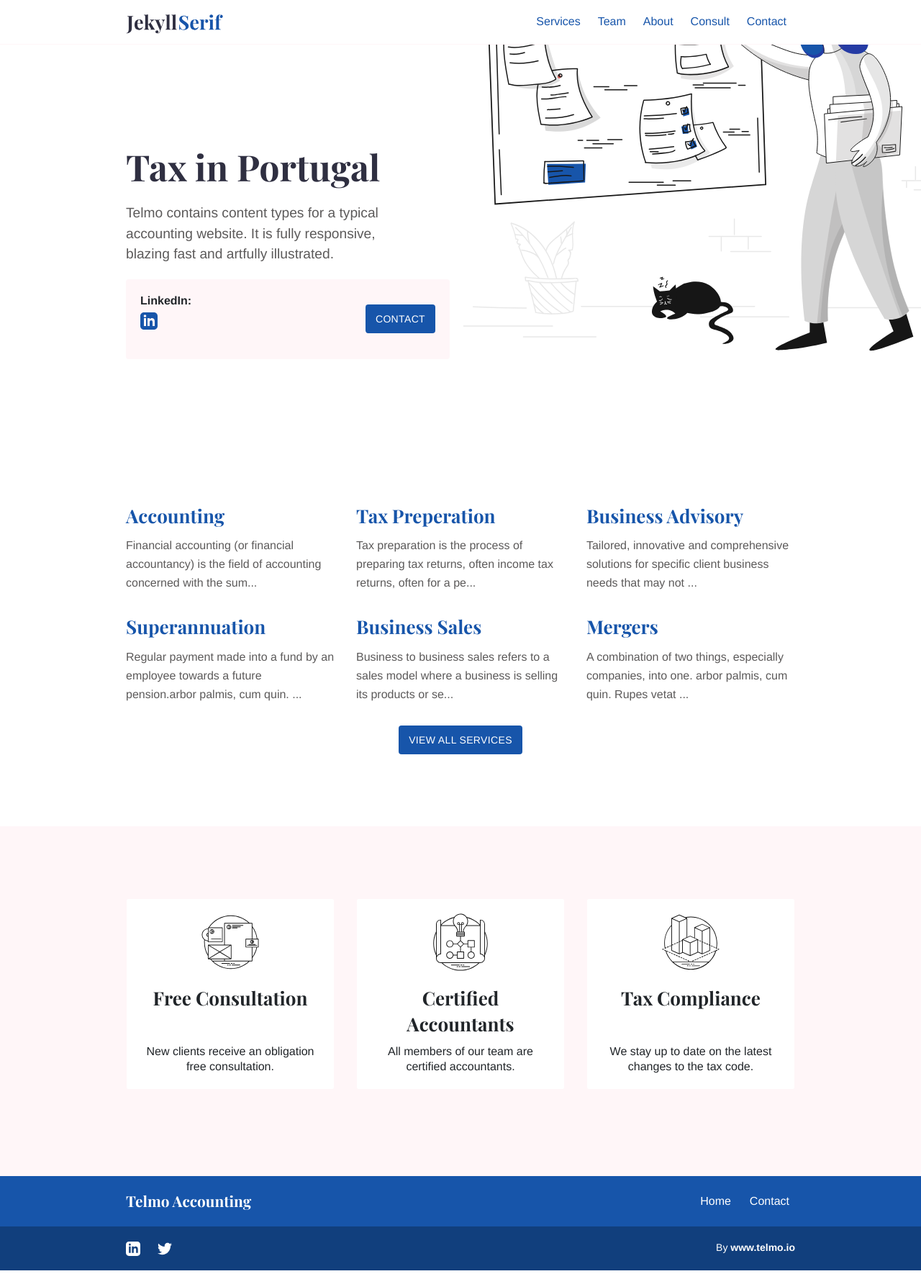
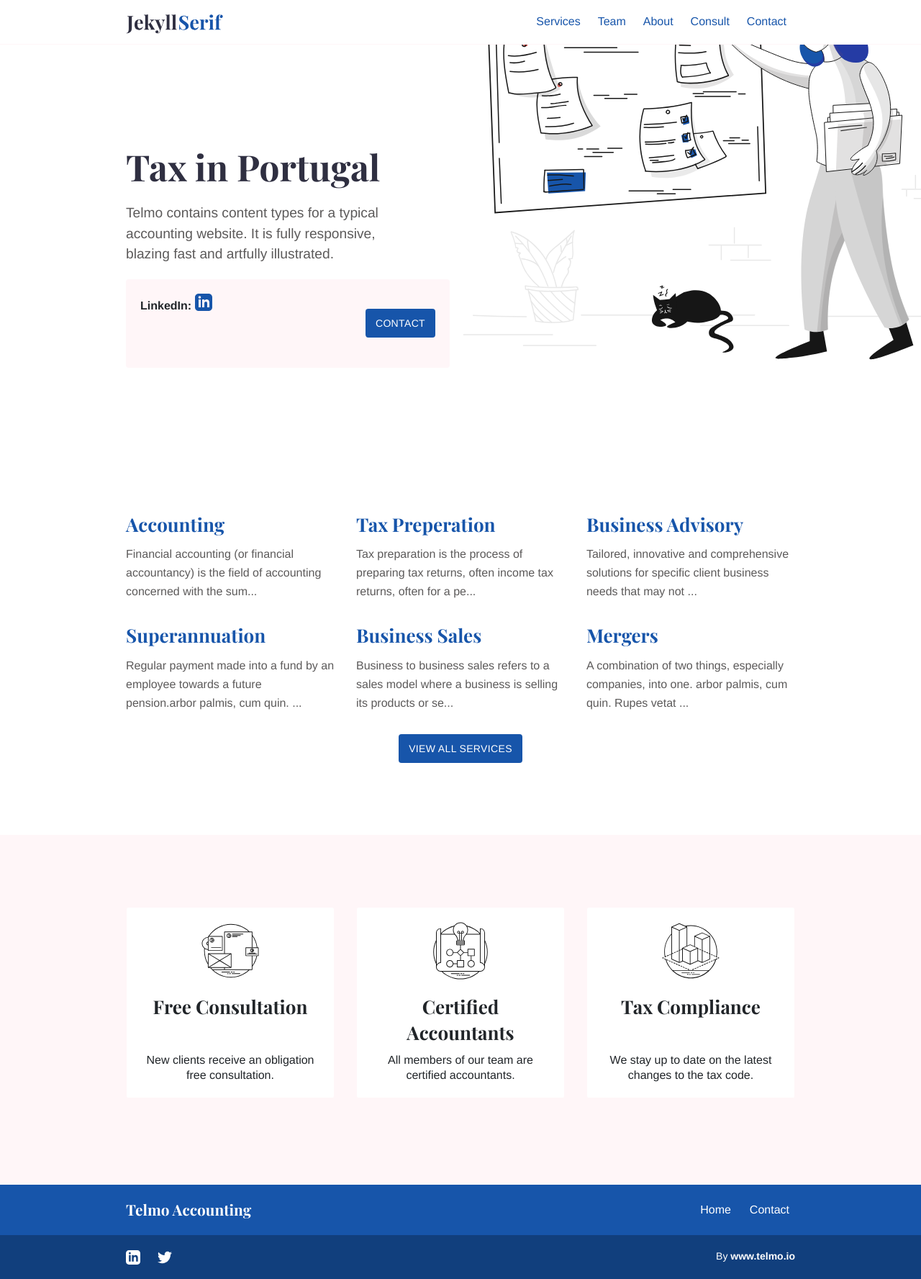
Before and after one commit to AhmadMajid/AhmadMajid.github.io, a Jekyll site: the page built from index.md, in a window 1280 px wide. Shown: the whole page at 72% size. Built offline with Jekyll 4.4.1, drawn with Linux system fonts in a browser that asks for light colours.

```diff
--- a/_includes/call.html
+++ b/_includes/call.html
@@ -11,8 +11,8 @@
     </div>
     {% endif %} -->
 {% if site.data.contact.linkedin %}
-        <div class="call-phone"><strong>LinkedIn: </strong> <!-- {{ site.data.contact.linkedin }}  --></div>
-        <a href="https://www.linkedin.com/in/telmo-b%C3%A1rcia-soares-3474bb118/" target="blank"><img src="/images/social/iconmonstr-linkedin-3-blue.svg"></a>
+        <div class="call-phone"><strong>LinkedIn: </strong> <!-- {{ site.data.contact.linkedin }}  --><a href="https://www.linkedin.com/in/telmo-b%C3%A1rcia-soares-3474bb118/" target="blank"><img src="/images/social/iconmonstr-linkedin-3-blue.svg"></a></div>
+
     {% endif %}
     <br>
     <br>
```
Also changed, not shown: Gemfile.lock (added), images/social/iconmonstr-linkedin-3-blue.svg.
